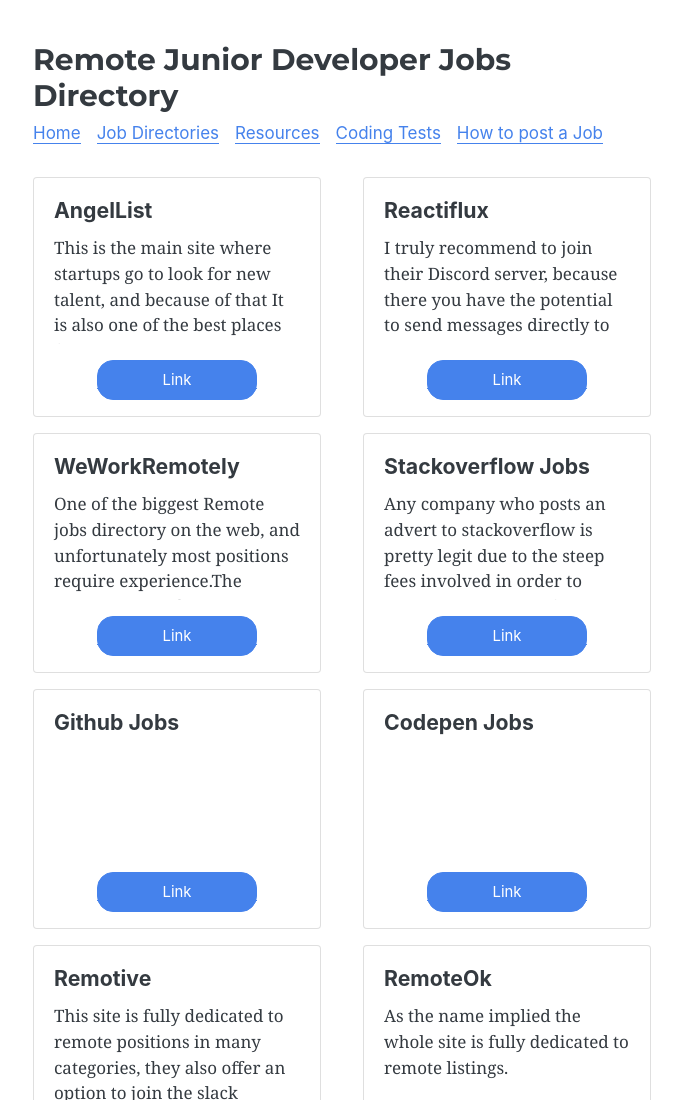
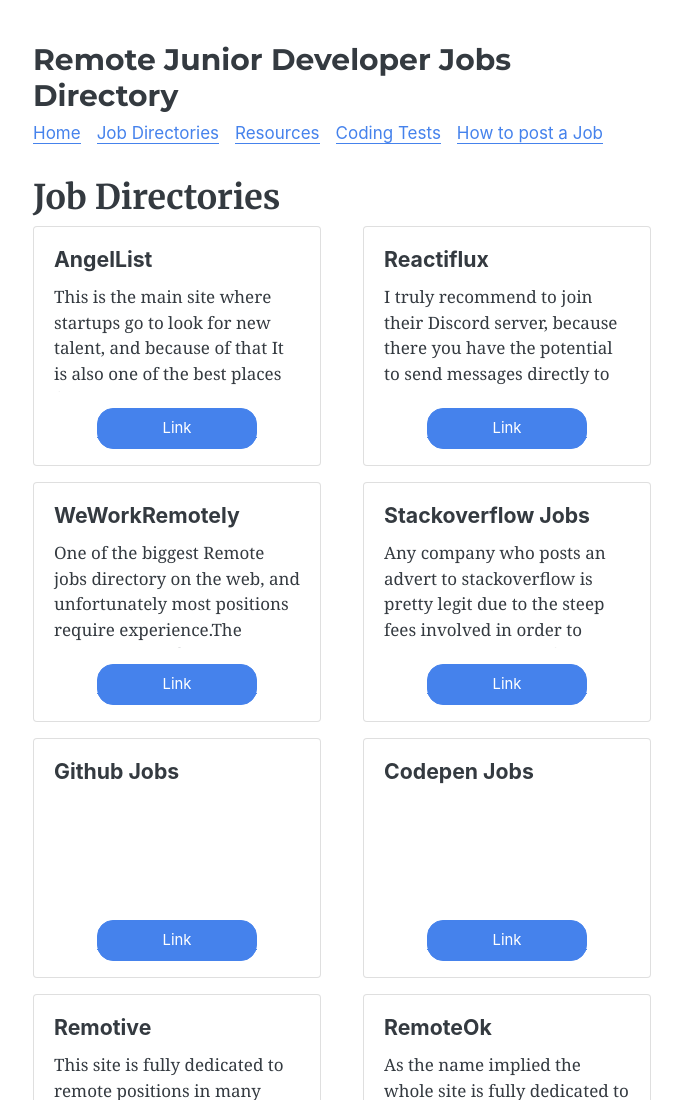
Before and after one commit to ugglr/Remote-Developer-jobs-directory, a Gatsby site: page /directories in a window 1280 px wide. Shown: the top 1100 px of the page, without its empty margins (292-974 px from the left). Built offline with nearby package versions, Linux system fonts and the light colour scheme; Gatsby itself is replaced by a stand-in of ours; some packages are replaced by stand-ins of ours.

Commit message:
Added a top title.

```diff
--- a/src/pages/directories.js
+++ b/src/pages/directories.js
@@ -1287,7 +1287,9 @@
     return (
       <Layout location={this.props.location} title={siteTitle}>
         <SEO title="List of remote junior developer jobs directories" />
-        <div>
+
+        <h2>Job Directories</h2>
+
         <Row>
           {comps.map(comp => {
             return (
@@ -1304,7 +1306,7 @@
             )
           })}
         </Row>
-        </div>
+
         <hr />
 
         <h2>Freelance Platforms</h2>
```
Lines whose indentation alone changed are shown as unchanged.
